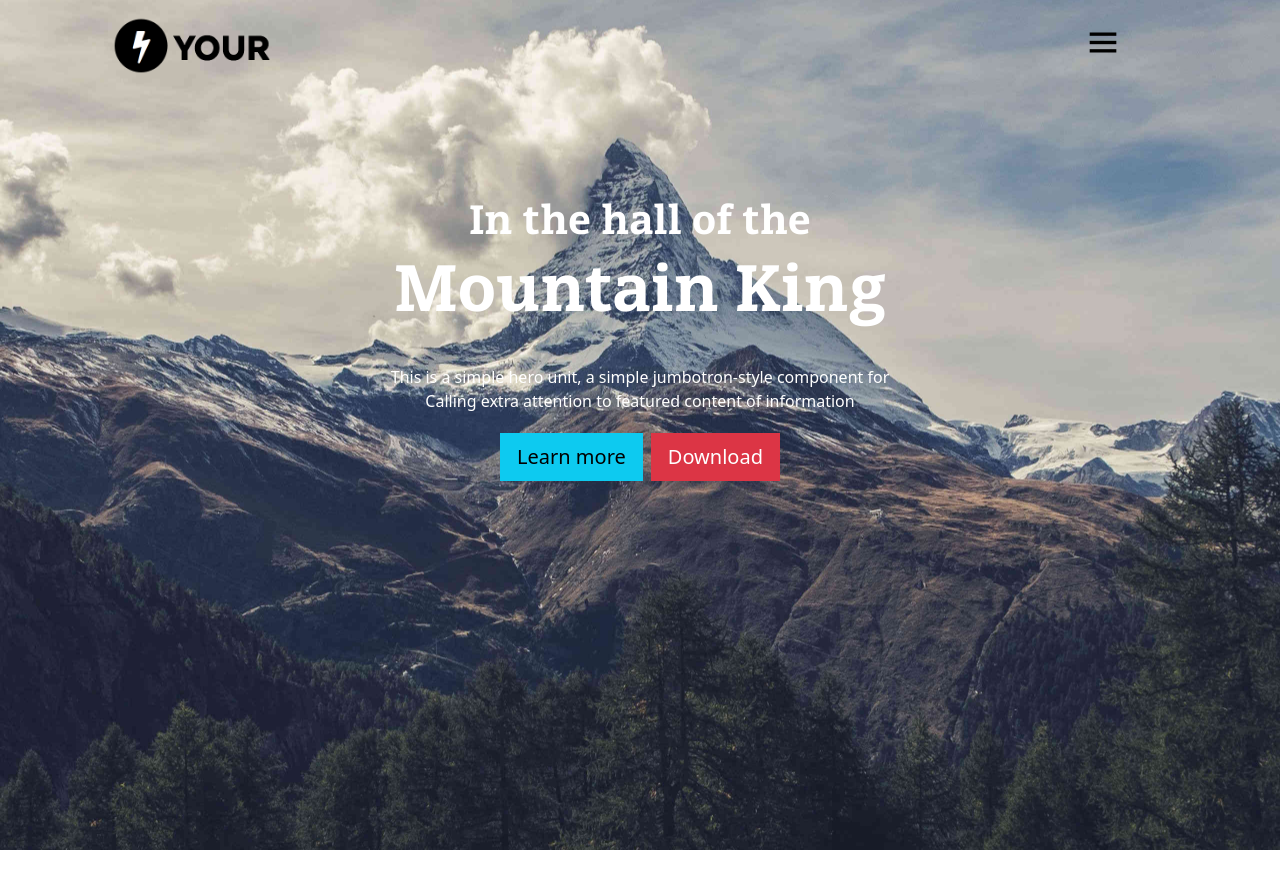
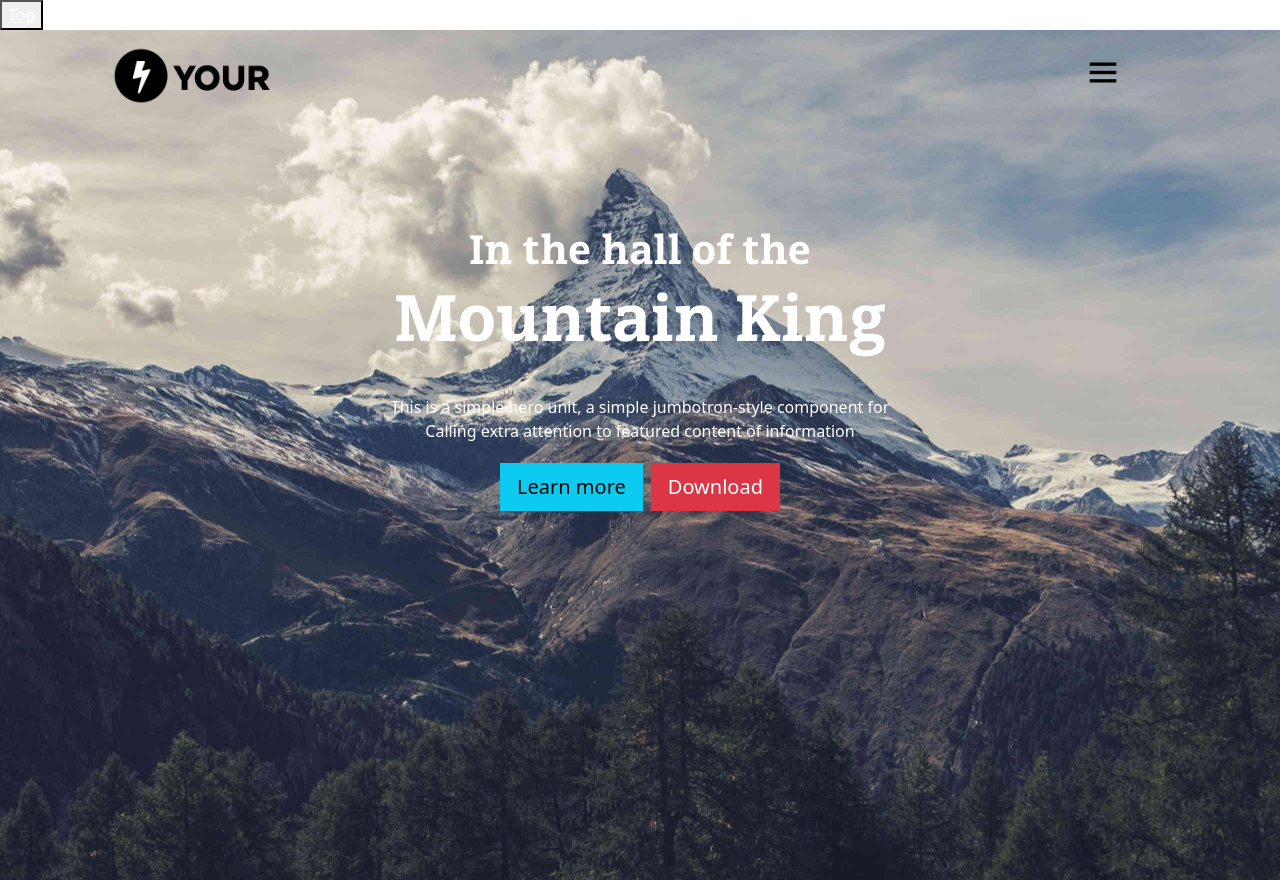
Before and after one commit to viti-cci-2024/bs-challenge-vti, a plain HTML site: page index.html in a window 1280 px wide. Shown: the top 880 px of the page. Drawn offline with nearby package versions, Linux system fonts and the light colour scheme; some icons are missing.

Commit message:
Update index.html

```diff
--- a/index.html
+++ b/index.html
@@ -24,6 +24,7 @@
 
 <body>
   <!-- Side-Nav -->
+  <button id="myBtn"><a href="#top" style="color: white">Top</a></button>
   <div class="side-navbar d-flex justify-content-between flex-wrap flex-column" id="sidebar">
     <ul class="nav flex-column text-white w-100">
       <li class="nav-link"><a href="#home" class="text-white">Home</a></li>
```
